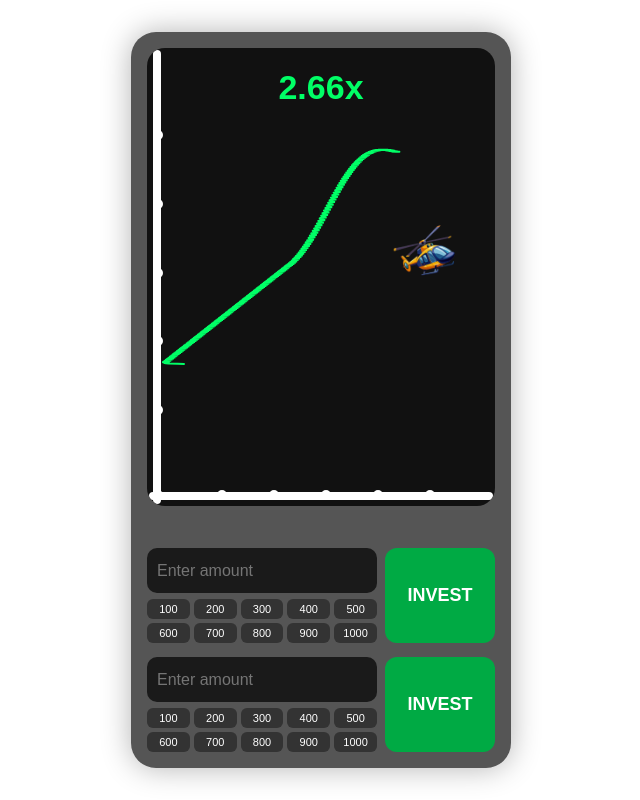
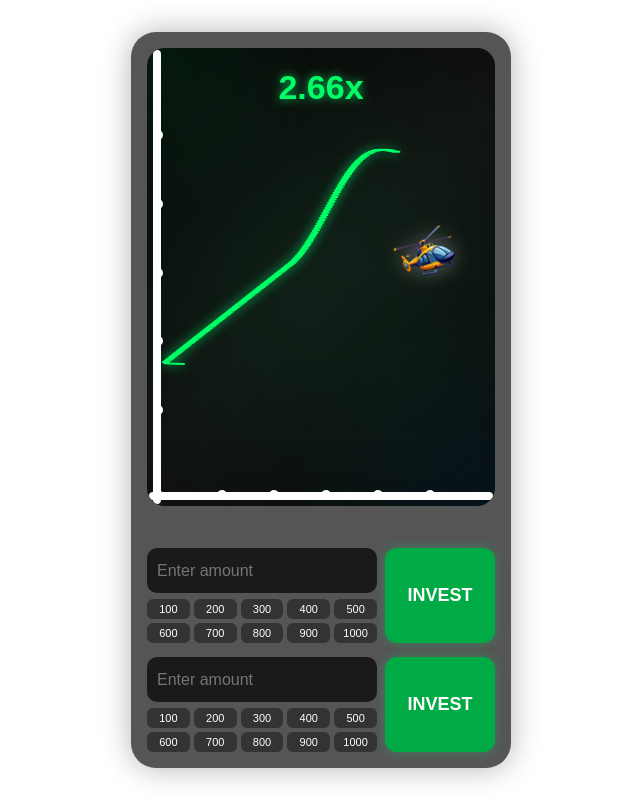
Before and after one commit to awedebbyie/investment-app, a plain HTML site: page index.html in a window 1280 px wide. Shown: the whole page, without its empty margins (319-959 px from the left). Drawn offline with Linux system fonts and the light colour scheme.

```diff
--- a/style.css
+++ b/style.css
@@ -25,37 +25,168 @@
     overflow:hidden;
 }
 
-/* GRAPH AREA */
+/* =========================
+   GRAPH AREA
+========================= */
 
 .graph-area{
     position:relative;
     width:100%;
     height:65%;
-    background:#111;
+
     border-radius:18px;
+
     overflow:hidden;
+
     z-index:1;
+
+    background:
+        radial-gradient(circle at top left,
+        rgba(0,255,120,0.08),
+        transparent 30%),
+
+        radial-gradient(circle at bottom right,
+        rgba(0,140,255,0.08),
+        transparent 35%),
+
+        linear-gradient(
+            135deg,
+            #050505,
+            #111111,
+            #070707
+        );
 }
 
-/* MULTIPLIER */
+/* MOVING LIGHT EFFECT */
+
+.graph-area::before{
+
+    content:"";
+
+    position:absolute;
+
+    width:200%;
+    height:200%;
+
+    top:-50%;
+    left:-50%;
+
+    background:
+        repeating-linear-gradient(
+            90deg,
+            rgba(255,255,255,0.02) 0px,
+            rgba(255,255,255,0.02) 1px,
+            transparent 1px,
+            transparent 80px
+        ),
+
+        repeating-linear-gradient(
+            0deg,
+            rgba(255,255,255,0.02) 0px,
+            rgba(255,255,255,0.02) 1px,
+            transparent 1px,
+            transparent 80px
+        );
+
+    animation:
+        moveGrid 18s linear infinite;
+
+    z-index:0;
+}
+
+/* GLOWING FOG */
+
+.graph-area::after{
+
+    content:"";
+
+    position:absolute;
+
+    width:160%;
+    height:160%;
+
+    top:-30%;
+    left:-30%;
+
+    background:
+        radial-gradient(
+            circle,
+            rgba(0,255,120,0.08),
+            transparent 60%
+        );
+
+    filter:blur(50px);
+
+    animation:
+        glowMove 10s ease-in-out infinite alternate;
+
+    z-index:0;
+}
+
+/* =========================
+   ANIMATIONS
+========================= */
+
+@keyframes moveGrid{
+
+    from{
+        transform:translate(0,0);
+    }
+
+    to{
+        transform:translate(80px,80px);
+    }
+}
+
+@keyframes glowMove{
+
+    from{
+        transform:
+            translate(-20px,-10px)
+            scale(1);
+    }
+
+    to{
+        transform:
+            translate(30px,20px)
+            scale(1.15);
+    }
+}
+
+/* =========================
+   MULTIPLIER
+========================= */
 
 .multiplier{
     position:absolute;
+
     top:20px;
     left:50%;
+
     transform:translateX(-50%);
+
     color:#00ff66;
+
     font-size:34px;
+
     font-weight:bold;
+
+    text-shadow:
+        0 0 10px rgba(0,255,120,0.7);
+
     z-index:20;
 }
 
-/* SVG CURVE */
+/* =========================
+   SVG CURVE
+========================= */
 
 .curve-svg{
     position:absolute;
+
     width:100%;
     height:100%;
+
     left:0;
     top:0;
 
@@ -65,42 +196,71 @@
 }
 
 #flightPath{
+
     fill:none;
+
     stroke:#00ff66;
+
     stroke-width:2;
+
     stroke-linecap:round;
+
+    filter:
+        drop-shadow(0 0 6px rgba(0,255,120,0.7));
 }
 
-/* AXES */
+/* =========================
+   AXES
+========================= */
 
 .y-axis{
     position:absolute;
+
     left:6px;
     top:2px;
+
     width:8px;
     height:calc(100% - 4px);
+
     background:white;
+
     border-radius:20px;
+
+    z-index:3;
 }
 
 .x-axis{
     position:absolute;
+
     bottom:6px;
     left:2px;
+
     width:calc(100% - 4px);
+
     height:8px;
+
     background:white;
+
     border-radius:20px;
+
+    z-index:3;
 }
 
-/* DOTS */
+/* =========================
+   DOTS
+========================= */
 
 .dot{
     position:absolute;
+
     width:10px;
     height:10px;
+
     background:white;
+
     border-radius:50%;
+
+    z-index:3;
 }
 
 .origin{
@@ -158,7 +318,9 @@
     bottom:6px;
 }
 
-/* HELICOPTER */
+/* =========================
+   HELICOPTER
+========================= */
 
 .helicopter{
     position:absolute;
@@ -171,9 +333,14 @@
     z-index:10;
 
     pointer-events:none;
+
+    filter:
+        drop-shadow(0 0 10px rgba(255,255,255,0.35));
 }
 
-/* CONTROLS */
+/* =========================
+   CONTROLS
+========================= */
 
 .controls{
     display:flex;
@@ -202,12 +369,19 @@
 .amount-input{
     width:100%;
     height:45px;
+
     background:#1a1a1a;
+
     border:none;
+
     border-radius:10px;
+
     color:white;
+
     font-size:16px;
+
     padding-left:10px;
+
     box-sizing:border-box;
 }
 
@@ -219,12 +393,20 @@
 
 .price-btn{
     background:#333;
+
     color:white;
+
     border:none;
+
     border-radius:6px;
+
     font-size:11px;
+
     padding:4px 0;
+
     cursor:pointer;
+
+    transition:0.2s;
 }
 
 .price-btn:hover{
@@ -236,6 +418,7 @@
     height:95px;
 
     border:none;
+
     border-radius:12px;
 
     background:#00aa44;
@@ -243,9 +426,13 @@
     color:white;
 
     font-size:18px;
+
     font-weight:bold;
 
     cursor:pointer;
 
     flex-shrink:0;
+
+    box-shadow:
+        0 0 12px rgba(0,255,120,0.25);
 }
```
